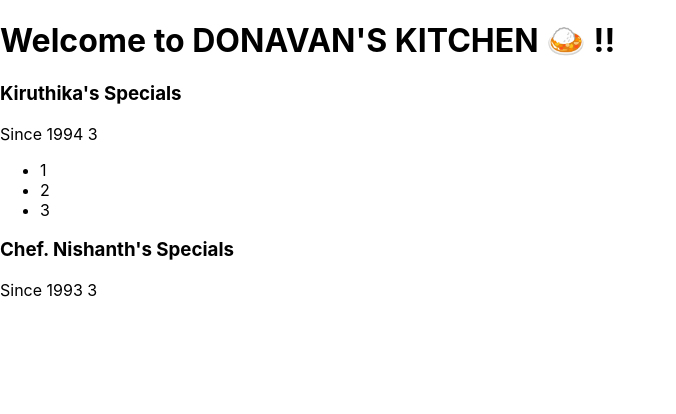
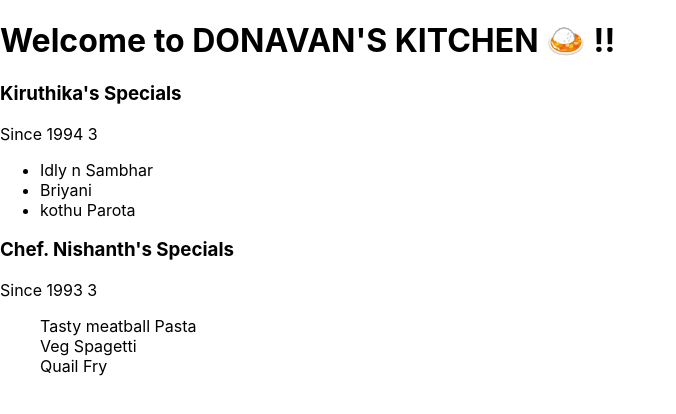
Before and after one commit to kiruthika1612/React-App, a React (Create React App) app: page / in a window 1280 px wide. Shown: the top 414 px of the page, without its empty margins (0-676 px from the left). Built offline with nearby package versions, Linux system fonts and the light colour scheme.

Commit message:
Added receipes in unordered list

```diff
--- a/src/App.js
+++ b/src/App.js
@@ -29,11 +29,28 @@ function Header2({name, month, year})
   function Receipe1(){
   return(
     <ul>
-      <li>1</li>
-      <li>2</li>
-      <li>3</li>
+      <li>Idly n Sambhar</li>
+      <li>Briyani</li>
+      <li>kothu Parota</li>
     </ul>
 
+  );
+}
+
+const receipes = [
+  "Tasty meatball Pasta",
+  "Veg Spagetti",
+  "Quail Fry"
+];
+
+function Receipe2({dishes})
+{
+  return(
+    <ul>
+{dishes.map((dish)=>(
+  <li style={{listStyleType: "none"}}>{dish}</li>
+))}
+    </ul>
   );
 }
 
@@ -45,7 +62,7 @@ function App() {
       <Header name="Kiruthika" year = {1994} month={new Date().getMonth()}/>
       <Receipe1 />
       <Header2 name="Nishanth" year = {1993} month={new Date().getMonth()}/>
-
+      <Receipe2 dishes={receipes}/>
     </div>
 
 
```
